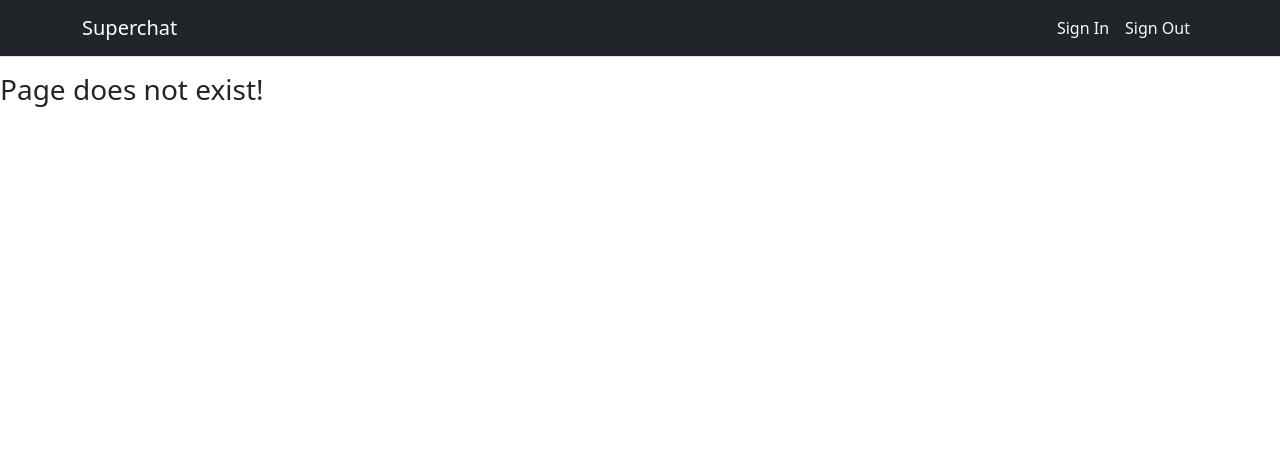
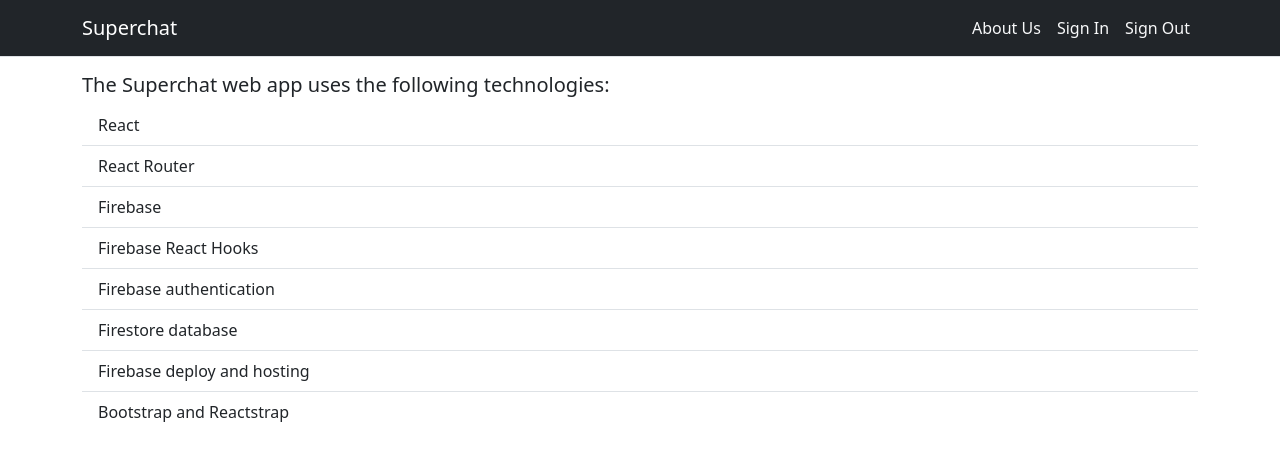
Before and after one commit to razarauf/superchat, a React (Create React App) app: page /aboutus in a window 1280 px wide. Shown: the top 456 px of the page. Built offline with nearby package versions, Linux system fonts and the light colour scheme; no server answers.

Commit message:
Creates an About Us page and removes jsconfig.json file

```diff
--- /dev/null
+++ b/src/Components/AboutUs.js
@@ -0,0 +1,21 @@
+import React from 'react'
+import "./App.css"
+import "./Posts.css"
+
+export default function Posts () {
+    return (
+        <div className='container'>
+            <h5>The Superchat web app uses the following technologies:</h5>
+            <ul class="list-group list-group-flush">
+                <li class="list-group-item">React</li>
+                <li class="list-group-item">React Router</li>
+                <li class="list-group-item">Firebase</li>
+                <li class="list-group-item">Firebase React Hooks</li>
+                <li class="list-group-item">Firebase authentication</li>
+                <li class="list-group-item">Firestore database</li>
+                <li class="list-group-item">Firebase deploy and hosting</li>
+                <li class="list-group-item">Bootstrap and Reactstrap</li>
+            </ul>
+        </div>
+    );
+}
--- a/src/Components/Navbar.js
+++ b/src/Components/Navbar.js
@@ -29,9 +29,9 @@
             <NavbarToggler onClick={toggle} />
             <Collapse className="d-sm-inline-flex flex-sm-row-reverse" isOpen={isOpen} navbar>
             <Nav className="d-flex justify-content-end" navbar>
-                {/* <NavItem>
-                    <NavLink className="text-light" href="/posts">Posts</NavLink>
-                </NavItem> */}
+                <NavItem>
+                    <NavLink className="text-light" href="/aboutus">About Us</NavLink>
+                </NavItem>
                 <NavItem>
                     <NavLink className="text-light" type='button' onClick={signInWithGoogle}>Sign In</NavLink>
                 </NavItem>
--- a/src/Components/Posts.js
+++ /dev/null
@@ -1,11 +0,0 @@
-import React from 'react'
-import "./App.css"
-import "./Posts.css"
-
-export default function Posts () {
-    return (
-        <div className='container'>
-            <h3>POSTS (route 2)</h3>
-        </div>
-    );
-}
--- a/src/index.js
+++ b/src/index.js
@@ -4,7 +4,7 @@
 import 'bootstrap/dist/css/bootstrap.min.css';
 
 import App from './Components/App';
-import Posts from "./Components/Posts"
+import AboutUs from "./Components/AboutUs"
 import Navbar from './Components/Navbar';
 import NoPage from "./Components/NoPage"
 
@@ -20,7 +20,7 @@
     <BrowserRouter>
       <Routes path="/">
         <Route index element={<App/>}/>
-        <Route path="posts" element={<Posts/>}/>
+        <Route path="aboutus" element={<AboutUs/>}/>
         <Route path="*" element={<NoPage/>}/>
       </Routes>
     </BrowserRouter>
```
Also changed, not shown: src/jsconfig.json (deleted, +0 -8 lines).
